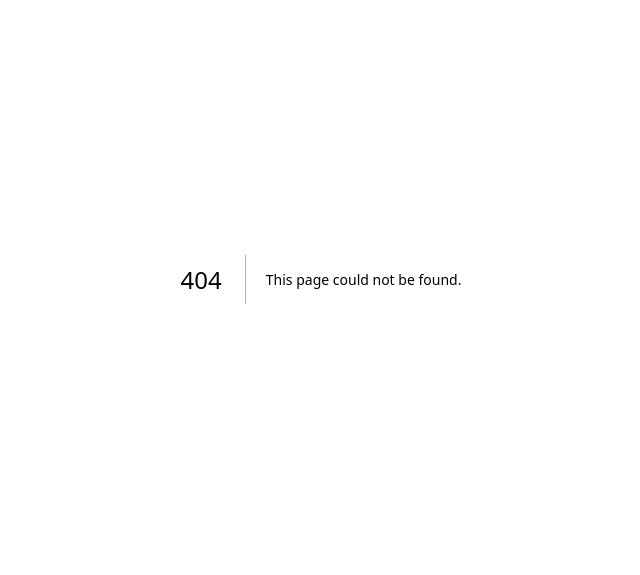
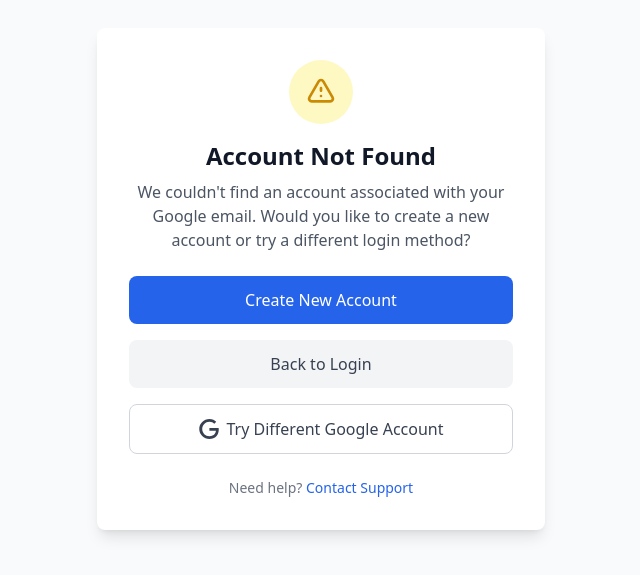
Before and after one commit to lukacera/sofa, a Next.js app: page /account-not-found in a window 1280 px wide. Before the commit this address had no page. Shown: the part 121-696 px from the top of the page, without its empty margins (319-959 px from the left). Built offline with nearby package versions, Linux system fonts and the light colour scheme.

Commit message:
Add acc not found page

```diff
--- /dev/null
+++ b/app/account-not-found/page.tsx
@@ -0,0 +1,80 @@
+// app/account-not-found/page.tsx
+'use client';
+
+import { useSearchParams } from 'next/navigation';
+import { signIn } from 'next-auth/react';
+import Link from 'next/link';
+
+export default function AccountNotFound() {
+  const searchParams = useSearchParams();
+  const email = searchParams.get('callbackUrl')?.split('email=')[1];
+
+  return (
+    <div className="min-h-screen bg-gray-50 flex items-center justify-center p-4">
+      <div className="max-w-md w-full bg-white rounded-lg shadow-lg p-8 text-center">
+        <div className="mb-6">
+          <div className="w-16 h-16 bg-yellow-100 rounded-full flex items-center justify-center mx-auto mb-4">
+            <svg
+              className="w-8 h-8 text-yellow-600"
+              fill="none"
+              stroke="currentColor"
+              viewBox="0 0 24 24"
+            >
+              <path
+                strokeLinecap="round"
+                strokeLinejoin="round"
+                strokeWidth={2}
+                d="M12 9v2m0 4h.01m-6.938 4h13.856c1.54 0 2.502-1.667 1.732-3L13.732 4c-.77-1.333-2.694-1.333-3.464 0L3.34 16c-.77 1.333.192 3 1.732 3z"
+              />
+            </svg>
+          </div>
+
+          <h2 className="text-2xl font-bold text-gray-900 mb-2">
+            Account Not Found
+          </h2>
+
+          <p className="text-gray-600 mb-6">
+            We couldn't find an account associated with your Google email.
+            Would you like to create a new account or try a different login method?
+          </p>
+
+          <div className="space-y-4">
+            <Link
+              href="/register"
+              className="block w-full bg-blue-600 text-white py-3 px-4 rounded-lg hover:bg-blue-700 transition duration-150"
+            >
+              Create New Account
+            </Link>
+
+            <Link
+              href="/login"
+              className="block w-full bg-gray-100 text-gray-700 py-3 px-4 rounded-lg hover:bg-gray-200 transition duration-150"
+            >
+              Back to Login
+            </Link>
+
+            <button
+              onClick={() => signIn('google', { callbackUrl: '/' })}
+              className="w-full border border-gray-300 text-gray-700 py-3 px-4 rounded-lg hover:bg-gray-50 transition duration-150 flex items-center justify-center gap-2"
+            >
+              <svg className="w-5 h-5" viewBox="0 0 24 24">
+                <path
+                  fill="currentColor"
+                  d="M12.48 10.92v3.28h7.84c-.24 1.84-.853 3.187-1.787 4.133-1.147 1.147-2.933 2.4-6.053 2.4-4.827 0-8.6-3.893-8.6-8.72s3.773-8.72 8.6-8.72c2.6 0 4.507 1.027 5.907 2.347l2.307-2.307C18.747 1.44 16.133 0 12.48 0 5.867 0 .307 5.387.307 12s5.56 12 12.173 12c3.573 0 6.267-1.173 8.373-3.36 2.16-2.16 2.84-5.213 2.84-7.667 0-.76-.053-1.467-.173-2.053H12.48z"
+                />
+              </svg>
+              Try Different Google Account
+            </button>
+          </div>
+        </div>
+
+        <p className="text-sm text-gray-500">
+          Need help?{' '}
+          <Link href="/contact" className="text-blue-600 hover:underline">
+            Contact Support
+          </Link>
+        </p>
+      </div>
+    </div>
+  );
+}
--- a/app/login/page.tsx
+++ b/app/login/page.tsx
@@ -112,7 +112,12 @@ export default function LoginPage(): JSX.Element {
         </div>
 
         <button
-          onClick={() => signIn('google', { callbackUrl: "/home" })}
+          onClick={() => signIn('google',
+            {
+              callbackUrl: "/home",
+              prompt: "none"
+            }
+          )}
           type="button"
           className="w-full flex items-center justify-center gap-3 px-6 py-3 rounded-xl
                      bg-mainDarker text-mainWhite hover:bg-secondary transition-colors
```
Also changed, not shown: auth.ts (+43 -4 lines).
